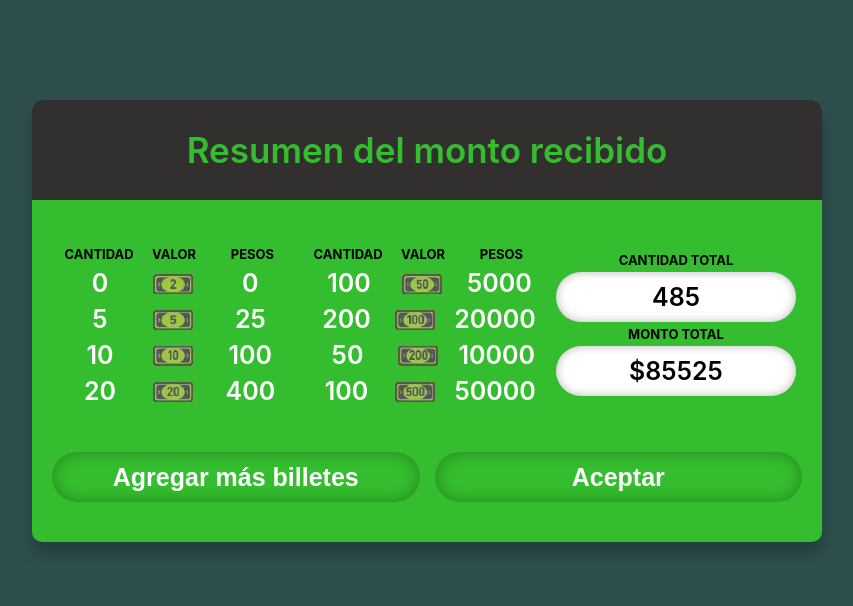
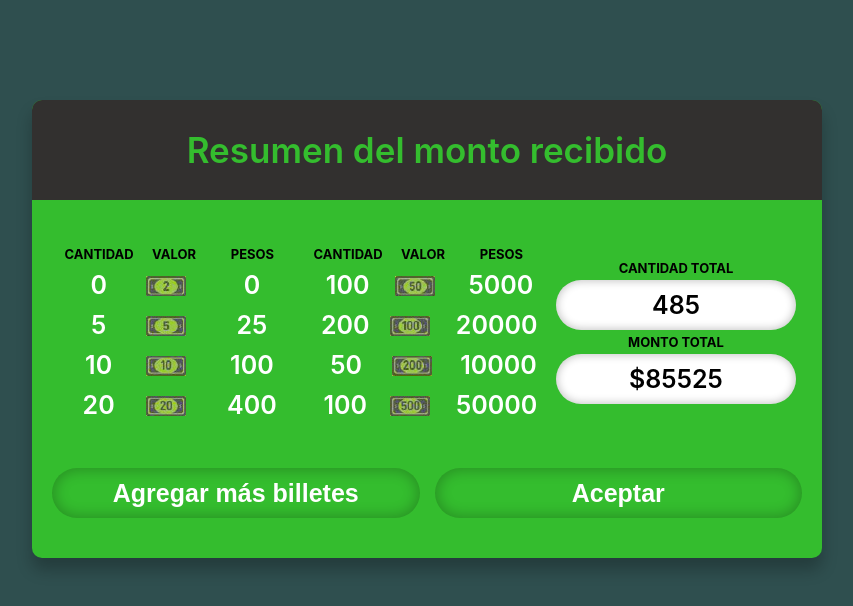
Before and after one commit to MaxiNavarro/Billetes, a React (Create React App) app: page / in a window 1280 px wide. Shown: the top 606 px of the page, without its empty margins (268-1121 px from the left). Built offline with nearby package versions, Linux system fonts and the light colour scheme.

Commit message:
Update componentImg.js

```diff
--- a/src/componentImg.js
+++ b/src/componentImg.js
@@ -6,7 +6,13 @@ export default class ComponentImg extends React.Component {
 
         var element = <img src={this.props.img}></img>;
 
-        return element;
+        return (
+
+            <td className='table-img'>
+                <img src={this.props.img}></img>
+            </td>
+
+        );;
 
     }
 
```
